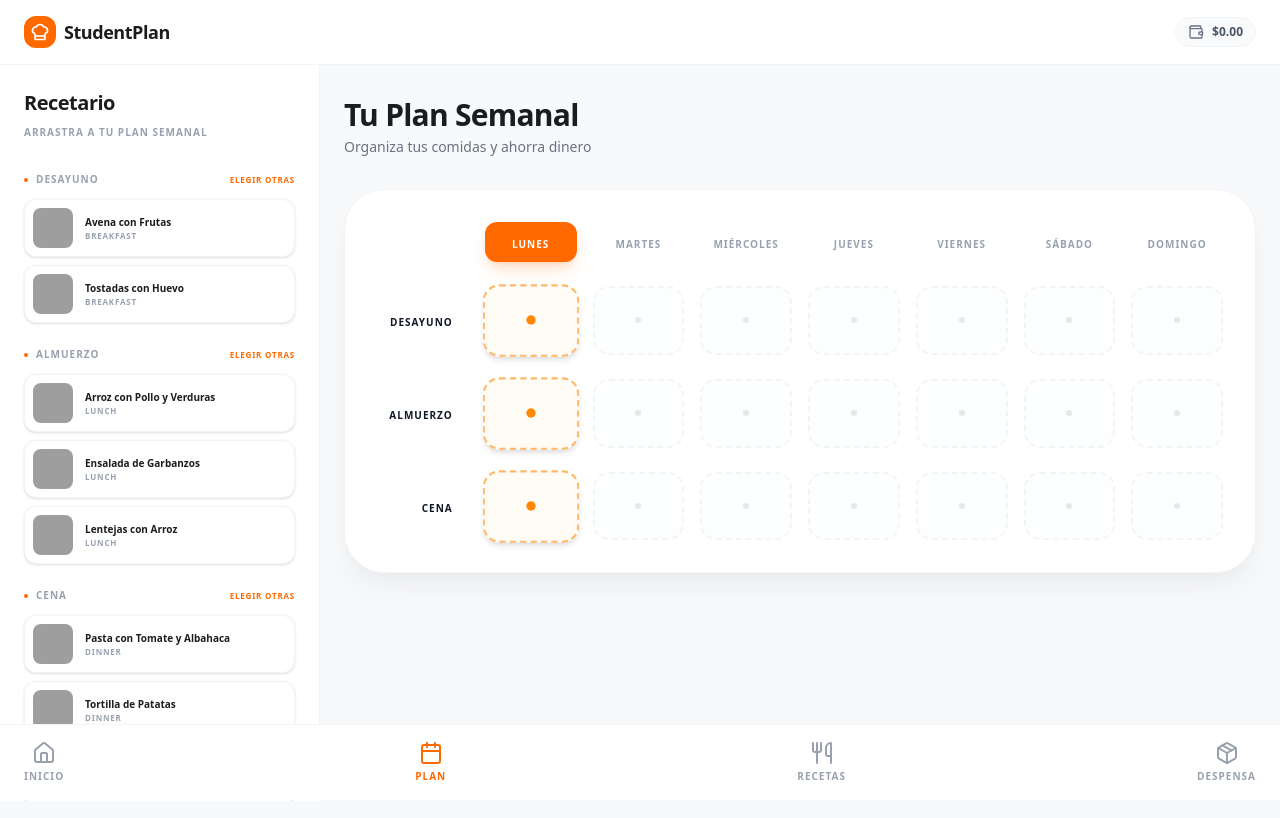
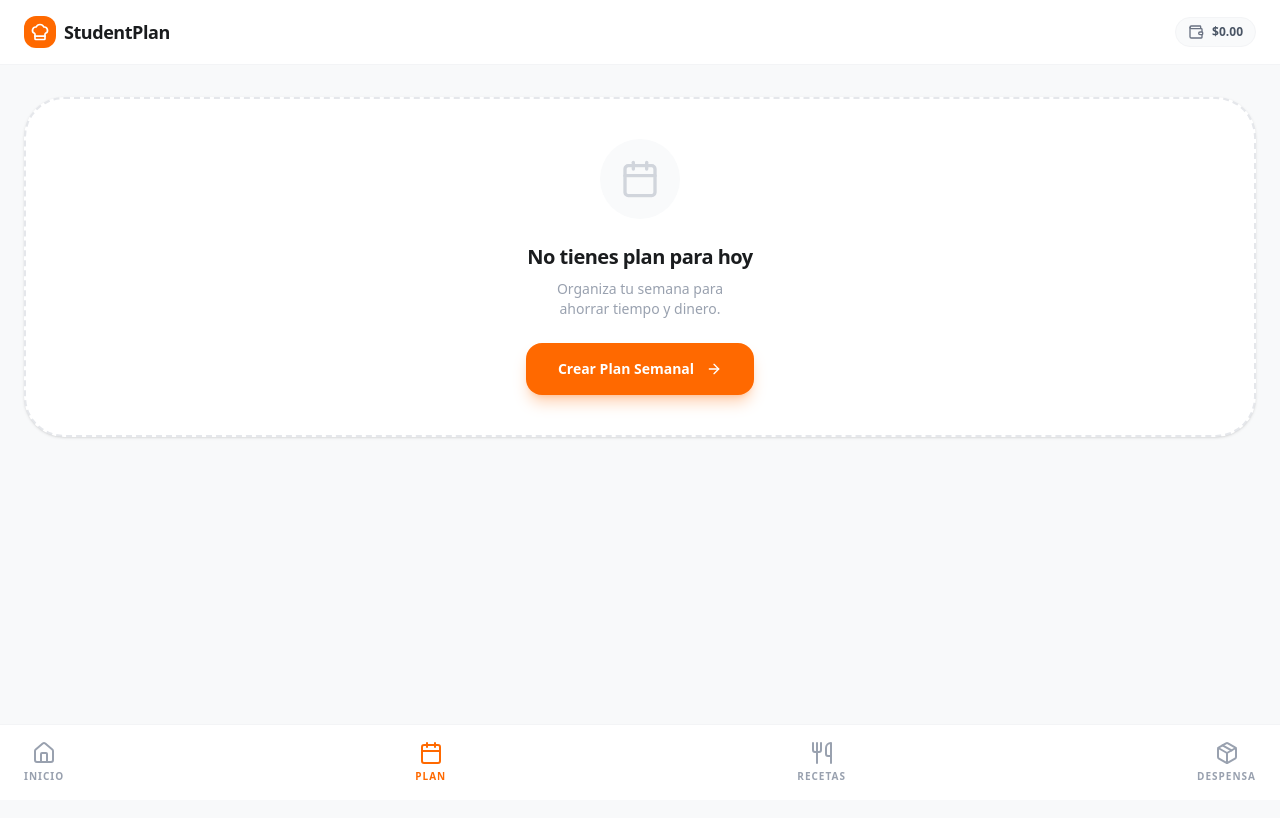
Before and after one commit to CI5co22/kaneo, a React (Vite) app: page / in a window 1280 px wide. Both pictures are taken after a click on the button "PLAN". Shown: the top 818 px of the page. Built offline with nearby package versions, Linux system fonts and the light colour scheme; grey boxes are pictures that could not be loaded.

Commit message:
feat: Conditionally hide calendar CTA
Hide the initial "Organize your week" call-to-action banner in the calendar view once the user has interacted with the setup process or viewed the calendar. This improves the user experience by preventing repetitive prompts.

```diff
--- a/src/App.tsx
+++ b/src/App.tsx
@@ -128,6 +128,8 @@ export default function App() {
   const [setupSelectedPool, setSetupSelectedPool] = useState<{id: string, category: string}[]>([]);
 
   const [isReselectingPool, setIsReselectingPool] = useState(false);
+  const [hasReachedCalendarOnce, setHasReachedCalendarOnce] = useState(false);
+  const [isShowingCalendarCTA, setIsShowingCalendarCTA] = useState(true);
 
   const [weeklyPlan, setWeeklyPlan] = useState<WeeklyPlan>(() => {
     const plan: WeeklyPlan = {};
@@ -340,7 +342,7 @@ export default function App() {
       <div className="flex min-h-[calc(100vh-64px)]">
         {/* Sidebar for Calendar View */}
         <AnimatePresence>
-          {view === 'calendar' && (!isPlanComplete || isEditingPlan || !hasFinalizedInitialPlan) && (
+          {view === 'calendar' && (!isPlanComplete || isEditingPlan || !hasFinalizedInitialPlan) && (!(!hasFinalizedInitialPlan && isShowingCalendarCTA)) && (
             <>
               {/* Mobile Overlay */}
               <motion.div
@@ -473,7 +475,10 @@ export default function App() {
                     <p className="text-sm text-gray-400 font-medium max-w-[200px] mx-auto">Organiza tu semana para ahorrar tiempo y dinero.</p>
                   </div>
                   <button
-                    onClick={() => setView('setup')}
+                    onClick={() => {
+                      setView('setup');
+                      setIsShowingCalendarCTA(false);
+                    }}
                     className="inline-flex items-center gap-3 bg-orange-500 text-white px-8 py-4 rounded-2xl font-black text-sm shadow-lg shadow-orange-500/30 hover:scale-105 transition-transform active:scale-95"
                   >
                     Crear Plan Semanal
@@ -615,7 +620,11 @@ export default function App() {
                             } else {
                               if (setupStep === 'breakfast') setSetupStep('lunch');
                               else if (setupStep === 'lunch') setSetupStep('dinner');
-                              else setView('calendar');
+                              else {
+                                setView('calendar');
+                                setHasReachedCalendarOnce(true);
+                                setIsShowingCalendarCTA(false); // When moving from setup to calendar, don't show CTA
+                              }
                             }
                           }}
                           className="bg-orange-500 text-white px-6 py-3 rounded-2xl font-black text-xs flex items-center gap-2 shadow-lg shadow-orange-500/20 hover:scale-105 active:scale-95 transition-all"
@@ -639,6 +648,44 @@ export default function App() {
               exit={{ opacity: 0, x: -20 }}
               className="space-y-8"
             >
+              {!hasFinalizedInitialPlan && isShowingCalendarCTA ? (
+                <div className="bg-white rounded-[40px] p-10 border-2 border-dashed border-gray-200 text-center space-y-6 shadow-sm">
+                  <div className="w-20 h-20 bg-gray-50 rounded-full flex items-center justify-center mx-auto">
+                    <CalendarIcon className="w-10 h-10 text-gray-300" />
+                  </div>
+                  <div className="space-y-2">
+                    <h3 className="text-xl font-black tracking-tight">
+                      {setupSelectedPool.length === 0 ? 'No tienes plan para hoy' : 'Tienes un plan pendiente'}
+                    </h3>
+                    <p className="text-sm text-gray-400 font-medium max-w-[200px] mx-auto">
+                      {setupSelectedPool.length === 0
+                        ? 'Organiza tu semana para ahorrar tiempo y dinero.'
+                        : 'Continúa donde lo dejaste para terminar tu planificación.'}
+                    </p>
+                  </div>
+                  <button
+                    onClick={() => {
+                      if (setupSelectedPool.length === 0) {
+                        setView('setup');
+                        setSetupStep('breakfast');
+                        setIsShowingCalendarCTA(false);
+                      } else {
+                        if (hasReachedCalendarOnce) {
+                          setIsShowingCalendarCTA(false);
+                        } else {
+                          setView('setup');
+                          setIsShowingCalendarCTA(false);
+                        }
+                      }
+                    }}
+                    className="inline-flex items-center gap-3 bg-orange-500 text-white px-8 py-4 rounded-2xl font-black text-sm shadow-lg shadow-orange-500/30 hover:scale-105 transition-transform active:scale-95"
+                  >
+                    {setupSelectedPool.length === 0 ? 'Crear Plan Semanal' : 'Continuar Planificación'}
+                    <ArrowRight className="w-4 h-4" />
+                  </button>
+                </div>
+              ) : (
+                <>
                   <div className="flex flex-col md:flex-row md:items-center justify-between gap-4">
                     <div className="flex items-center gap-4">
                       {(!isPlanComplete || isEditingPlan) && (
@@ -733,6 +780,8 @@ export default function App() {
                     </div>
                     </div>
                   </div>
+                </>
+              )}
             </motion.div>
           )}
 
@@ -920,7 +969,7 @@ export default function App() {
 
       {/* Finalize Planning Fixed Button */}
       <AnimatePresence>
-        {view === 'calendar' && isPlanComplete && (isEditingPlan || !hasFinalizedInitialPlan) && (
+        {view === 'calendar' && isPlanComplete && (isEditingPlan || (!hasFinalizedInitialPlan && !isShowingCalendarCTA)) && (
           <motion.div
             initial={{ opacity: 0, y: 100 }}
             animate={{ opacity: 1, y: 0 }}
@@ -957,7 +1006,10 @@ export default function App() {
           <span className="text-[10px] font-bold uppercase tracking-widest">Inicio</span>
         </button>
         <button
-          onClick={() => setView('calendar')}
+          onClick={() => {
+            setView('calendar');
+            setIsShowingCalendarCTA(true);
+          }}
           className={`flex flex-col items-center gap-1 transition-colors ${view === 'calendar' ? 'text-orange-500' : 'text-gray-400'}`}
         >
           <CalendarIcon className="w-6 h-6" />
```
Lines whose indentation alone changed are shown as unchanged.
